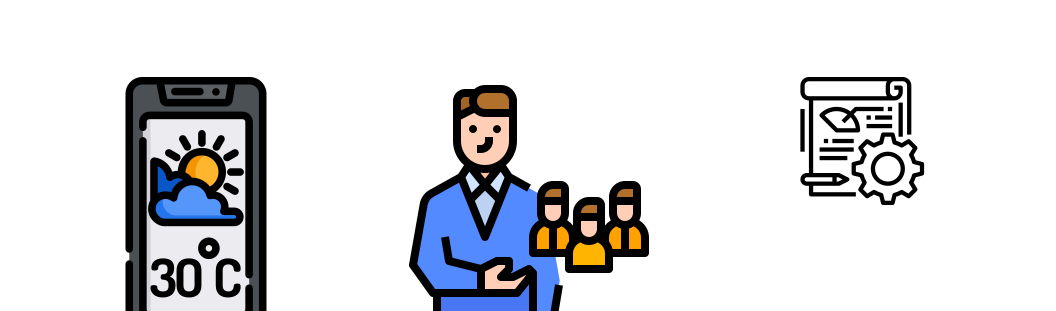
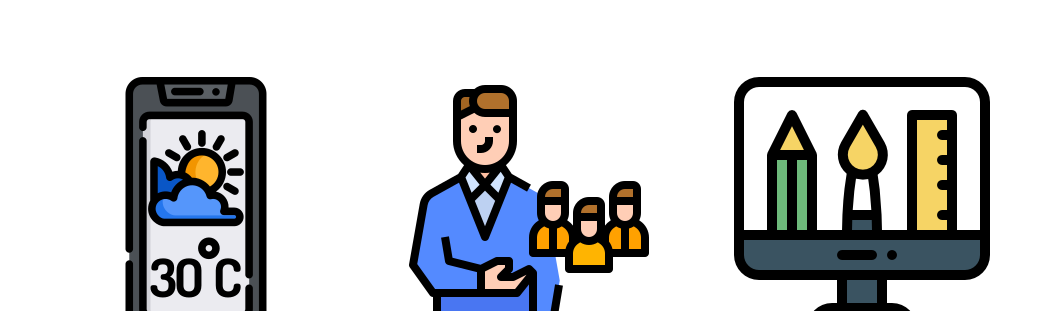
Before and after one commit to AlehZahorski/alehzahorski.github.io, a website: page index.html in a window 1280 px wide. Shown: the part 2197-2508 px from the top of the page, without its empty margins (111-1167 px from the left). Drawn offline with Linux system fonts and the light colour scheme.

Commit message:
add link to new page

```diff
--- a/index.html
+++ b/index.html
@@ -138,7 +138,7 @@
             <div class="section-project__allproject">
                 <div class="section-project__allproject__choice wow zoomIn"><a target="_blanck" href="https://alehzahorski.github.io/your-weather/"><img src="./img/weather.png" alt="Prezentacja mojego pierwszego projektu"></a></div>
                 <div class="section-project__allproject__choice wow zoomIn"><a target="_blanck" href="https://alehzahorski.github.io/social_network/"><img src="./img/network.png" alt="Prezentacja mojego drugiego projektu"></a></div>
-                <div class="section-project__allproject__choice wow zoomIn"><a href="#"><img src="./img/project.png" alt="Prezentacja mojego trzecjego projektu"></a></div>
+                <div class="section-project__allproject__choice wow zoomIn"><a target="_blanck" href="https://alehzahorski.github.io/new-providence-website/"><img src="./img/computer-website.png" alt="Prezentacja mojego trzecjego projektu"></a></div>
                 <div class="section-project__allproject__choice wow zoomIn"><a href="#"><img src="./img/project.png" alt="Prezentacja mojego czwartego projektu"></a></div>
                 <div class="section-project__allproject__choice wow zoomIn"><a href="#"><img src="./img/project.png" alt="Prezentacja mojego piątego projektu"></a></div>
                 <div class="section-project__allproject__choice wow zoomIn"><a href="#"><img src="./img/project.png" alt="Prezentacja mojego szóstego projektu"></a></div>
```
Also changed, not shown: img/computer-website.png (added).
